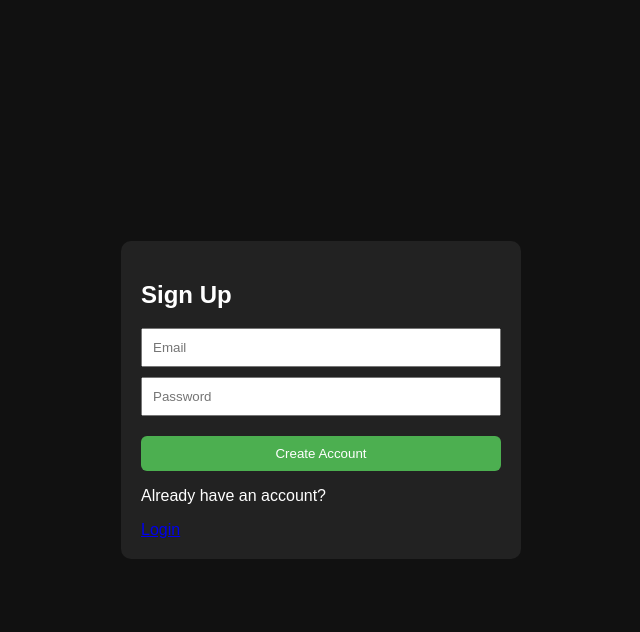
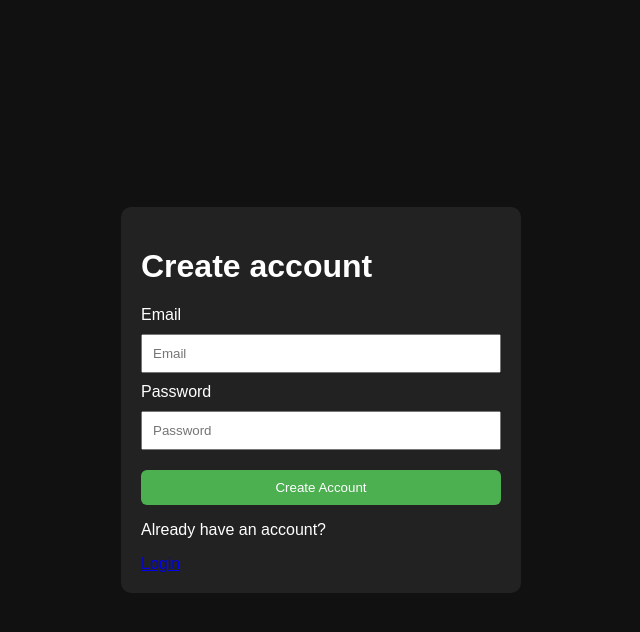
Before and after one commit to jaywtse132/contentforge, a Flask app: page /signup in a window 1280 px wide. Shown: the top 632 px of the page, without its empty margins (319-959 px from the left). Run offline with Flask 3, Linux system fonts and the light colour scheme.

Commit message:
Update signup.html

```diff
--- a/templates/signup.html
+++ b/templates/signup.html
@@ -1,25 +1,29 @@
 <!DOCTYPE html>
-<html>
+<html lang="en">
 <head>
-    <link rel="stylesheet" href="/static/style.css">
+    <meta charset="UTF-8">
+    <meta name="viewport" content="width=device-width, initial-scale=1.0">
+    <title>Sign Up - ContentForge</title>
+    <link rel="stylesheet" href="{{ url_for('static', filename='style.css') }}">
 </head>
 <body class="center">
+    <form method="POST" class="card auth-card">
+        <h1>Create account</h1>
 
-<form method="POST" class="card">
-    <h2>Sign Up</h2>
+        {% if error %}
+        <p class="error">{{ error }}</p>
+        {% endif %}
 
-    {% if error %}
-        <p class="error">{{ error }}</p>
-    {% endif %}
+        <label for="email">Email</label>
+        <input id="email" name="email" type="email" placeholder="Email" required>
 
-    <input name="email" placeholder="Email" required>
-    <input name="password" placeholder="Password" type="password" required>
+        <label for="password">Password</label>
+        <input id="password" name="password" type="password" placeholder="Password" required>
 
-    <button type="submit">Create Account</button>
+        <button type="submit">Create Account</button>
 
-    <p>Already have an account?</p>
-    <a href="/login">Login</a>
-</form>
-
+        <p class="muted">Already have an account?</p>
+        <a href="{{ url_for('login') }}" class="text-link">Login</a>
+    </form>
 </body>
 </html>
```
